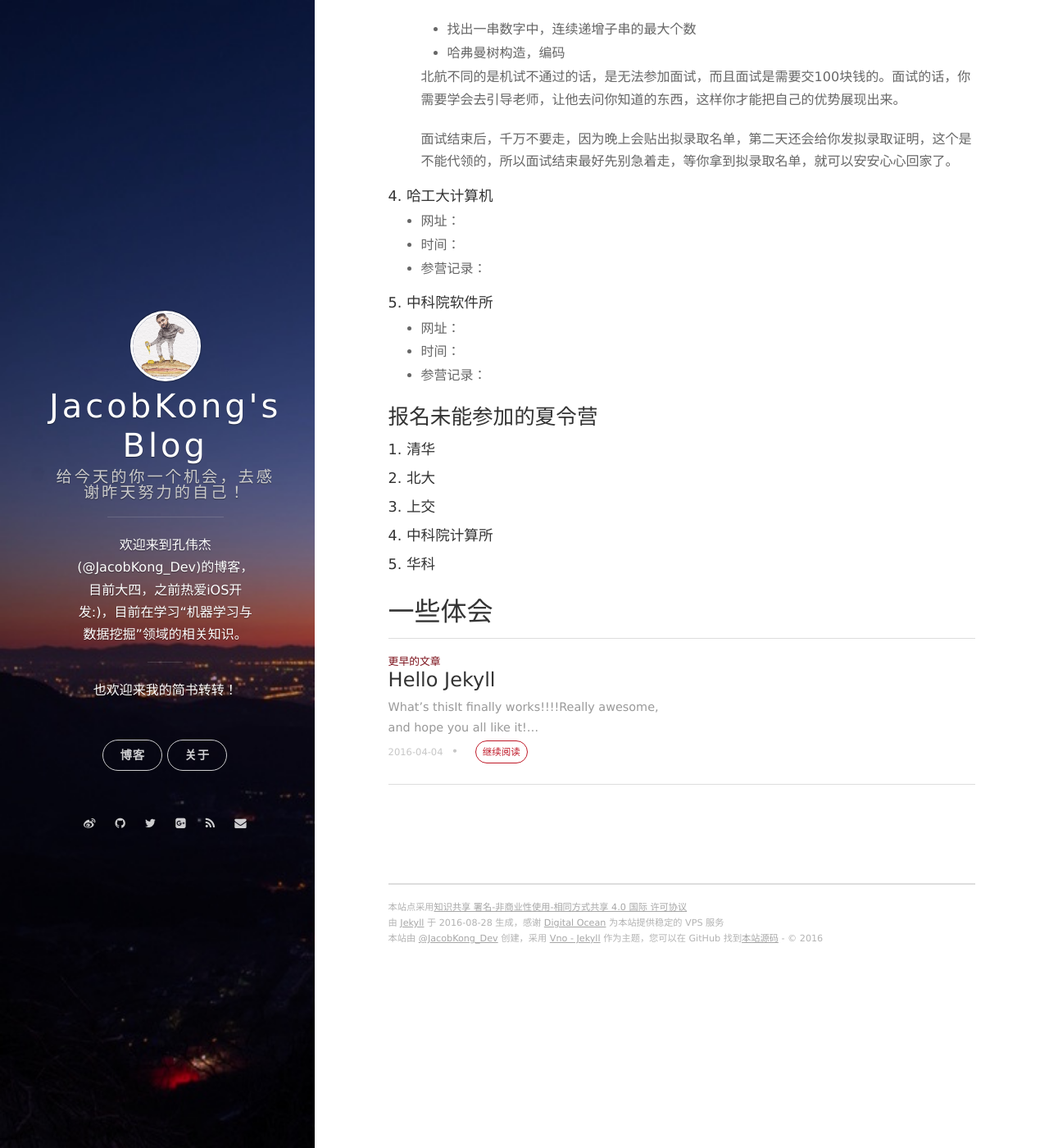
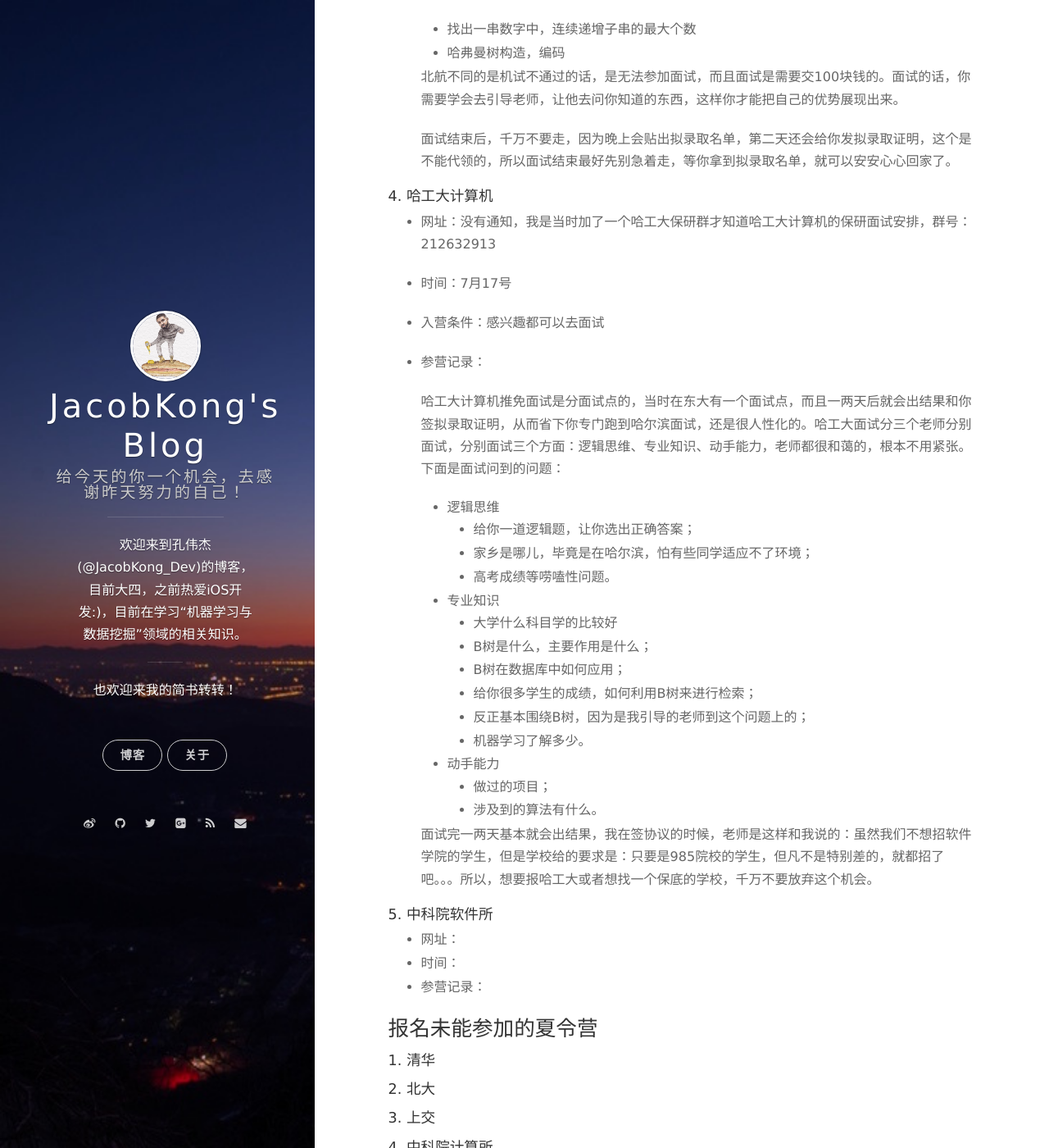
Before and after one commit to JacobKong/jacobkong.github.io, a Jekyll site: the page built from _posts/2016-08-22-南大、清华、北大、上交、复旦、北航、哈工大、中科院保研受苦记.markdown, in a window 1280 px wide and 1400 px high, scrolled down 5544 px. Shown: the whole window at 82% size. Built offline with Jekyll 4.4.1, drawn with Linux system fonts in a browser that asks for light colours; nearby versions of some CDN libraries; comment, search, counter and statistics services are not loaded.

Commit message:
哈工大

```diff
--- a/_posts/2016-08-22-南大、清华、北大、上交、复旦、北航、哈工大、中科院保研受苦记.markdown
+++ b/_posts/2016-08-22-南大、清华、北大、上交、复旦、北航、哈工大、中科院保研受苦记.markdown
@@ -167,9 +167,32 @@ date: 2016-08-22 15:32:24.000000000 +09:00
 
 #### 4. 哈工大计算机
 
-- 网址：
-- 时间：
+- 网址：没有通知，我是当时加了一个哈工大保研群才知道哈工大计算机的保研面试安排，群号：212632913
+
+- 时间：7月17号
+
+- 入营条件：感兴趣都可以去面试
+
 - 参营记录：
+
+  哈工大计算机推免面试是分面试点的，当时在东大有一个面试点，而且一两天后就会出结果和你签拟录取证明，从而省下你专门跑到哈尔滨面试，还是很人性化的。哈工大面试分三个老师分别面试，分别面试三个方面：逻辑思维、专业知识、动手能力，老师都很和蔼的，根本不用紧张。下面是面试问到的问题：
+
+  - 逻辑思维
+    - 给你一道逻辑题，让你选出正确答案；
+    - 家乡是哪儿，毕竟是在哈尔滨，怕有些同学适应不了环境；
+    - 高考成绩等唠嗑性问题。
+  - 专业知识
+    - 大学什么科目学的比较好
+    - B树是什么，主要作用是什么；
+    - B树在数据库中如何应用；
+    - 给你很多学生的成绩，如何利用B树来进行检索；
+    - 反正基本围绕B树，因为是我引导的老师到这个问题上的；
+    - 机器学习了解多少。
+  - 动手能力
+    - 做过的项目；
+    - 涉及到的算法有什么。
+
+  面试完一两天基本就会出结果，我在签协议的时候，老师是这样和我说的：虽然我们不想招软件学院的学生，但是学校给的要求是：只要是985院校的学生，但凡不是特别差的，就都招了吧。。。所以，想要报哈工大或者想找一个保底的学校，千万不要放弃这个机会。
 
 #### 5. 中科院软件所
 
```
